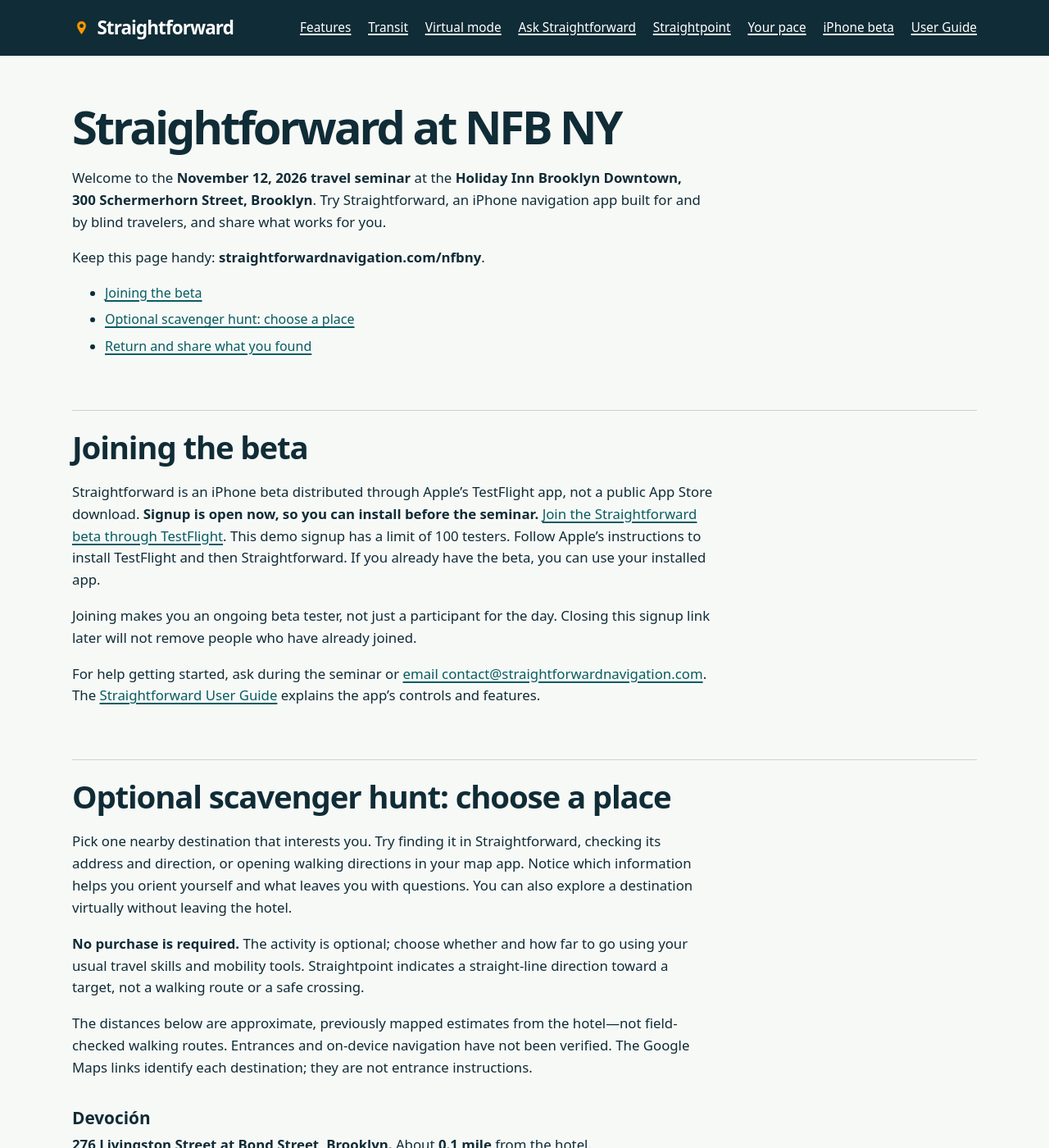
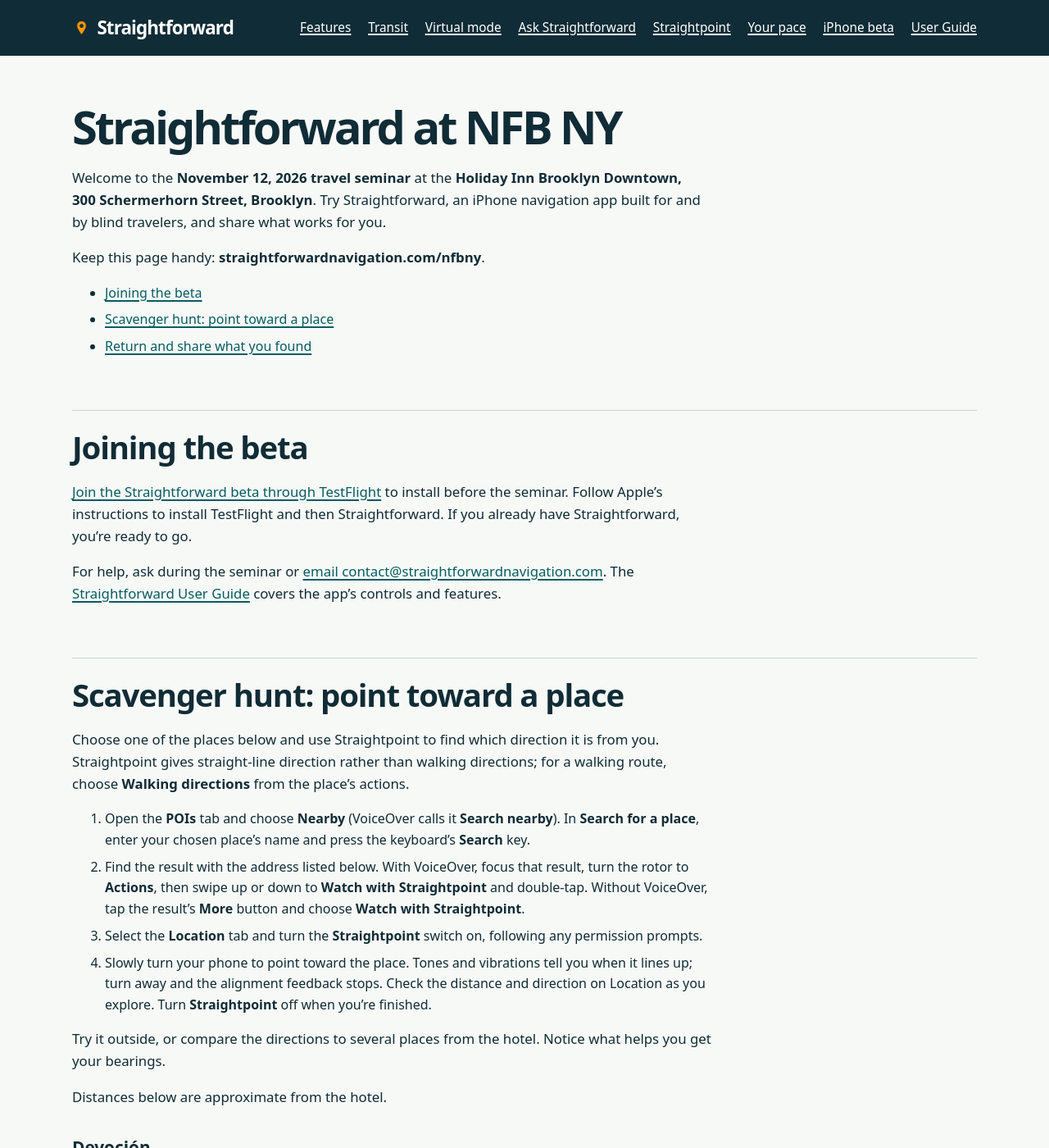
Before and after one commit to mforzano/straightforward-navigation-site, a Jekyll site: the page built from nfbny.md, in a window 1280 px wide and 1400 px high. Shown: the whole window at 82% size. Built offline with Jekyll 4.4.1, drawn with Linux system fonts in a browser that asks for light colours; some of the changed text lies outside the part shown.

Commit message:
Refine NFB NY activity with concise Straightpoint instructions

```diff
--- a/nfbny.md
+++ b/nfbny.md
@@ -5,7 +5,7 @@ permalink: /nfbny/
 content_class: manual
 noindex: true
 sitemap: false
-description: Join the Straightforward demo at the NFB NY travel seminar on November 12, 2026, with optional nearby places to explore and a way to share feedback.
+description: Try Straightforward at the NFB NY travel seminar on November 12, 2026. Choose a nearby place, point toward it with Straightpoint, and share what you find.
 ---
 
 # Straightforward at NFB NY
@@ -17,26 +17,29 @@ Keep this page handy: **straightforwardnavigation.com/nfbny**.
 <nav aria-label="On this page">
   <ul>
     <li><a href="#joining">Joining the beta</a></li>
-    <li><a href="#choose-a-place">Optional scavenger hunt: choose a place</a></li>
+    <li><a href="#choose-a-place">Scavenger hunt: point toward a place</a></li>
     <li><a href="#return">Return and share what you found</a></li>
   </ul>
 </nav>
 
 <h2 id="joining">Joining the beta</h2>
 
-Straightforward is an iPhone beta distributed through Apple's TestFlight app, not a public App Store download. **Signup is open now, so you can install before the seminar.** [Join the Straightforward beta through TestFlight](https://testflight.apple.com/join/rYpb4aSA). This demo signup has a limit of 100 testers. Follow Apple's instructions to install TestFlight and then Straightforward. If you already have the beta, you can use your installed app.
+[Join the Straightforward beta through TestFlight](https://testflight.apple.com/join/rYpb4aSA) to install before the seminar. Follow Apple's instructions to install TestFlight and then Straightforward. If you already have Straightforward, you're ready to go.
 
-Joining makes you an ongoing beta tester, not just a participant for the day. Closing this signup link later will not remove people who have already joined.
+For help, ask during the seminar or [email contact@straightforwardnavigation.com](mailto:contact@straightforwardnavigation.com). The [Straightforward User Guide]({{ '/manual/' | relative_url }}) covers the app's controls and features.
 
-For help getting started, ask during the seminar or [email contact@straightforwardnavigation.com](mailto:contact@straightforwardnavigation.com). The [Straightforward User Guide]({{ '/manual/' | relative_url }}) explains the app's controls and features.
+<h2 id="choose-a-place">Scavenger hunt: point toward a place</h2>
 
-<h2 id="choose-a-place">Optional scavenger hunt: choose a place</h2>
+Choose one of the places below and use Straightpoint to find which direction it is from you. Straightpoint gives straight-line direction rather than walking directions; for a walking route, choose **Walking directions** from the place's actions.
 
-Pick one nearby destination that interests you. Try finding it in Straightforward, checking its address and direction, or opening walking directions in your map app. Notice which information helps you orient yourself and what leaves you with questions. You can also explore a destination virtually without leaving the hotel.
+1. Open the **POIs** tab and choose **Nearby** (VoiceOver calls it **Search nearby**). In **Search for a place**, enter your chosen place's name and press the keyboard's **Search** key.
+2. Find the result with the address listed below. With VoiceOver, focus that result, turn the rotor to **Actions**, then swipe up or down to **Watch with Straightpoint** and double-tap. Without VoiceOver, tap the result's **More** button and choose **Watch with Straightpoint**.
+3. Select the **Location** tab and turn the **Straightpoint** switch on, following any permission prompts.
+4. Slowly turn your phone to point toward the place. Tones and vibrations tell you when it lines up; turn away and the alignment feedback stops. Check the distance and direction on Location as you explore. Turn **Straightpoint** off when you're finished.
 
-**No purchase is required.** The activity is optional; choose whether and how far to go using your usual travel skills and mobility tools. Straightpoint indicates a straight-line direction toward a target, not a walking route or a safe crossing.
+Try it outside, or compare the directions to several places from the hotel. Notice what helps you get your bearings.
 
-The distances below are approximate, previously mapped estimates from the hotel—not field-checked walking routes. Entrances and on-device navigation have not been verified. The Google Maps links identify each destination; they are not entrance instructions.
+Distances below are approximate from the hotel.
 
 ### Devoción
 
@@ -70,6 +73,6 @@ Bring back:
 
 - **One thing that helped** you find or explore your place.
 - **One thing that was confusing** or that you would change.
-- Optionally, **the name of an item sold there**—no need to buy anything.
+- **The name of an item sold there.**
 
 Share during the seminar or [send demo feedback to contact@straightforwardnavigation.com](mailto:contact@straightforwardnavigation.com). Please include the place you chose and what the app said or did, if you remember.
```
